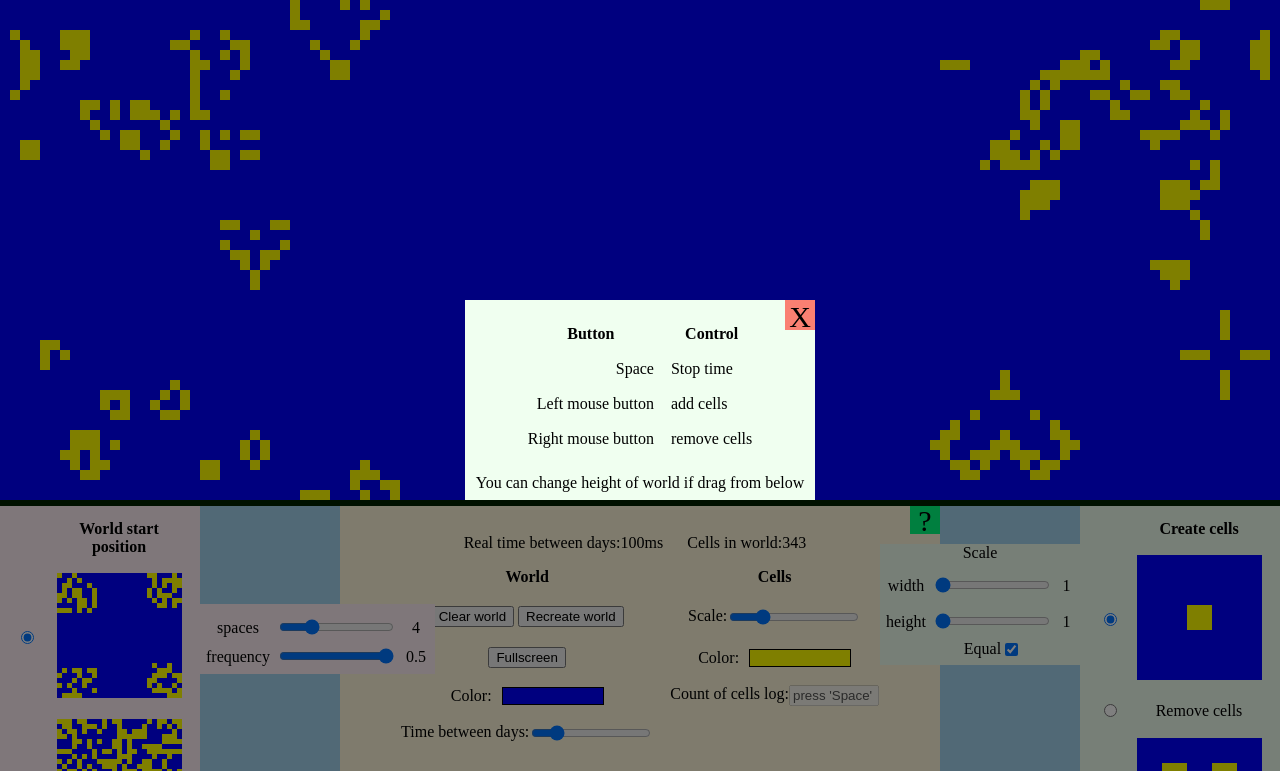
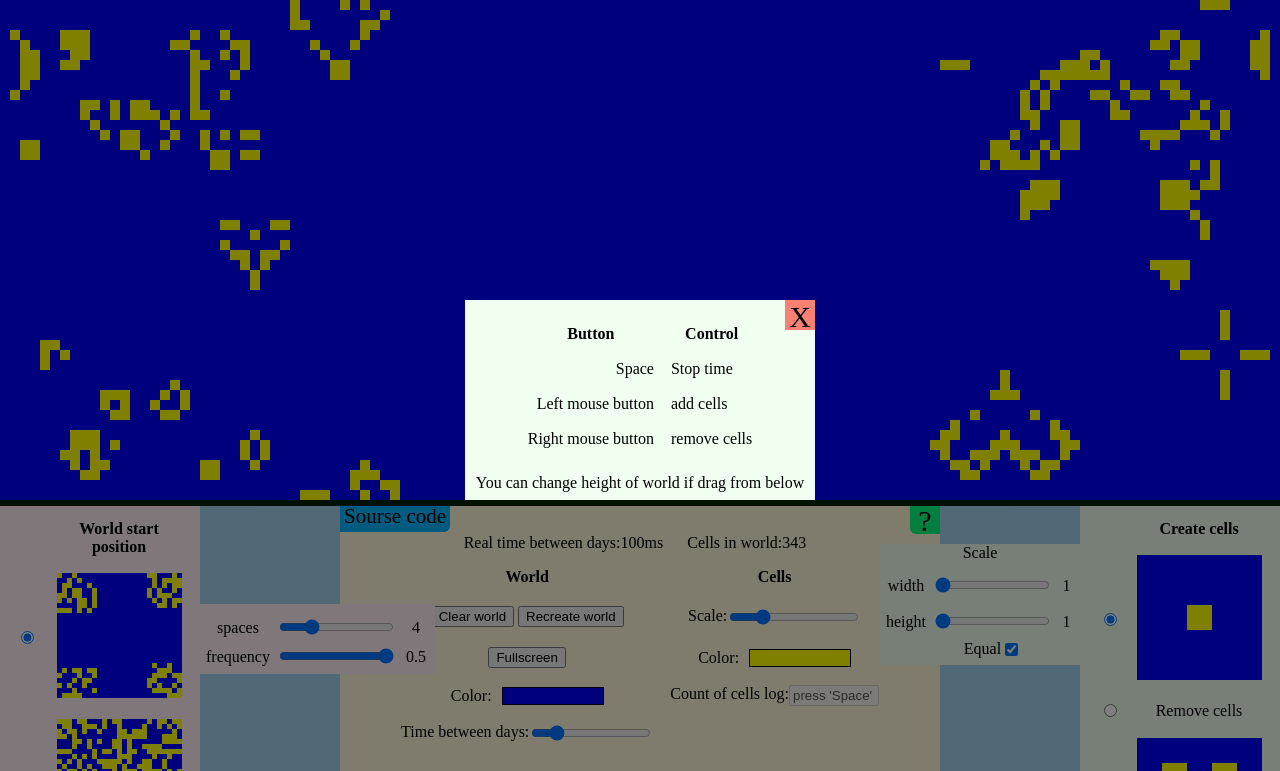
Before and after one commit to MixelTe/game-of-life, a plain HTML site: page index.html in a window 1280 px wide. Shown: the top 771 px of the page. Drawn offline with Linux system fonts and the light colour scheme.

Commit message:
Sourse code button

```diff
--- a/index.html
+++ b/index.html
@@ -73,7 +73,10 @@
                 </table>
             </div>
             <div class="center">
-                <div id="buttonHint" style="margin-left: auto; width: 30px; height: 30px; background-color: springgreen; font-size: 30px; cursor: pointer;">?</div>
+                <div style="display: flex; justify-content: space-between;" >
+                    <div onclick="document.location.href = 'https:github.com/MixelTe/game-of-life';" style="width: 110px; height: 28px; background-color: rgb(0, 183, 255); font-size: 21px; cursor: pointer; border-radius: 0 0 6px 0;">Sourse code</div>
+                    <div id="buttonHint" style="width: 30px; height: 30px; background-color: springgreen; font-size: 30px; cursor: pointer; border-radius: 0 0 0 6px;">?</div>
+                </div>
                 <div>
                     <div style="margin-right: 20px; display: inline-flex;">
                         <div>Real time between days:</div>
```
Also changed, not shown: ru/index.html (+4 -1 lines).
